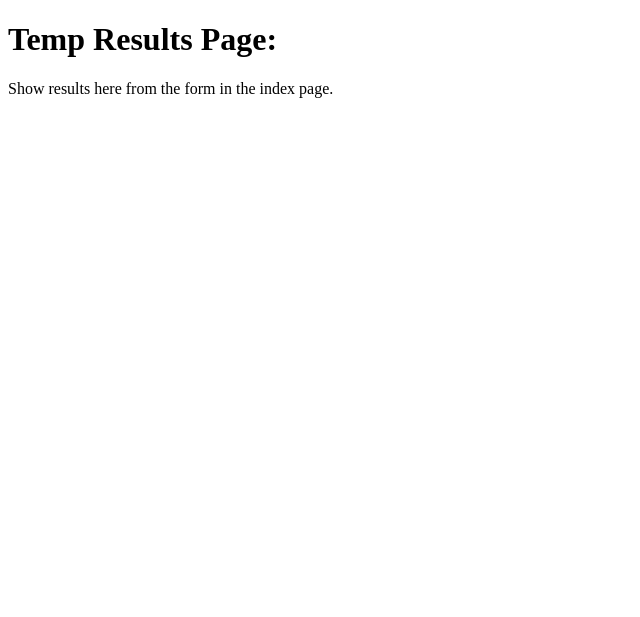
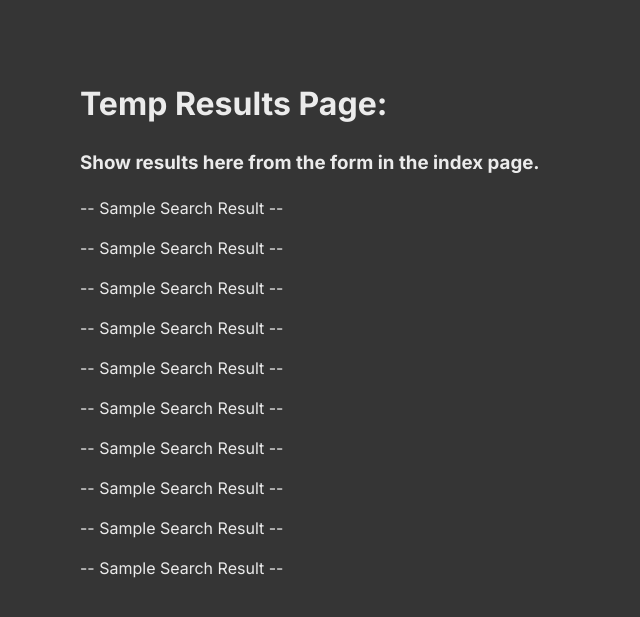
Before and after one commit to MJ-BUC/WebBrowser, a Flask app: template templates/result.html in a window 1280 px wide. Shown: the top 617 px of the page, without its empty margins (0-640 px from the left). Run offline with Flask 2, Linux system fonts and the light colour scheme; the template is opened without the code that fills it, so the values that code supplies are empty.

Commit message:
formatting changes to the html files and some addition of css

```diff
--- a/app.py
+++ b/app.py
@@ -11,12 +11,6 @@ app = Flask(__name__, template_folder=template_path)
 def webbrowser():
     return render_template('index.html')
 
-# @app.route('/', methods=['POST'])
-# def my_form_post():
-#     text = request.form['text']
-#     processed_text = text.upper()
-#     return processed_text
-
 @app.route('/result', methods = ['POST', 'GET'])
 def data():
     if request.method == 'GET':
--- /dev/null
+++ b/static/styles/resultstyle.css
@@ -0,0 +1,55 @@
+:root {
+
+    --ui-color-n-100: #ebebeb;
+    --ui-color-n-200: #353535;
+    --ui-color-n-300: #3e1a1a;
+    --ui-color-n-400: #212667;
+
+
+    --ui-typography-typeface: "Inter", sans-serif;
+
+  /* FONT SIZE */
+
+  --ui-typography-h1: 1.9375rem;
+  --ui-typography-p : 1rem;
+  --ui-typography-s : .8125rem;
+
+  /* LEADING */
+
+  --ui-typography-h1-leading: 1.2;
+  --ui-typography-p-leading : 1.5;
+
+  /* MARGIN */
+
+  --ui-typography-margin-heading: .75rem;
+  --ui-typography-margin-body   : 1.125rem;
+
+  --ui-background-color-primary: linear-gradient(to right, var(--ui-color-n-300), var(--ui-color-n-400));
+}
+
+body {
+    background-color: var(--ui-color-n-200);
+    color: var(--ui-color-n-100);
+    font-family: var(--ui-typography-typeface);
+    font-feature-settings: "liga", "kern";
+    font-size: var(--ui-typography-p);
+    font-weight: 400;
+    line-height: var(--ui-typography-p-leading);
+    margin: 0 auto;
+    margin-left: 80px;
+    margin-top: 80px;
+    text-rendering: optimizeLegibility;
+    -webkit-font-smoothing: antialiased;
+}
+
+h1 {
+    color: var(--ui-color-n-100);
+}
+
+h3 {
+    color: var(--ui-color-n-100)
+}
+
+p {
+    color: var(--ui-color-n-100);
+}
--- a/templates/index.html
+++ b/templates/index.html
@@ -22,7 +22,7 @@
     <link rel="icon" type="image/png" href="#" sizes="48x48">
     <!-- PERFORMANCE -->
     <link rel="stylesheet" href="https://fonts.googleapis.com/css2?family=Inter:wght@400;700&display=swap">
-    <link rel="preload" as="style" href="/static/styles/style.css">
+    <link rel="preload" as="style" href="{{ url_for('static',filename='styles/style.css') }}">
     <link rel= "stylesheet" type= "text/css" href= "{{ url_for('static',filename='styles/style.css') }}"> <!-- allows flask to see the css file -->
     <!-- Scripting -->
     <script src="js/fileWriting.js" type="text/javascript" defer></script>
--- a/templates/result.html
+++ b/templates/result.html
@@ -1,11 +1,43 @@
 <!DOCTYPE html>
-<html>
-    <header>
+<html lang="en">
+    <head>
+        <!-- META -->
+        <meta charset="UTF-8">
+        <meta name="viewport" content="width=device-width, initial-scale=1">
+        <meta name="uisual" content="Made with Uisual (uisual.com)">
+        <meta name="author" content="#">
+        <meta name="description" content="#">
+        <meta name="referrer" content="unsafe-url">
+        <meta name="robots" content="index, follow">
+        <!-- SPEED -->
+        <link rel="preconnect" href="https://res.cloudinary.com">
+        <link rel="dns-prefetch" href="https://res.cloudinary.com">
+        <link rel="preconnect" href="https://fonts.googleapis.com">
+        <link rel="dns-prefetch" href="https://fonts.googleapis.com">
+        <link rel="preconnect" href="https://fonts.gstatic.com">
+        <link rel="dns-prefetch" href="https://fonts.gstatic.com">
+        <!-- LINK -->
+        <link rel="me" href="#">
+        <link rel="canonical" href="#">
+        <link rel="icon" type="image/png" href="#" sizes="48x48">
+        <!-- PERFORMANCE -->
+        <link rel="stylesheet" href="https://fonts.googleapis.com/css2?family=Inter:wght@400;700&display=swap">
+        <link rel="preload" as="style" href="{{ url_for('static',filename='styles/resultstyle.css') }}">
+        <link rel= "stylesheet" type= "text/css" href= "{{ url_for('static',filename='styles/resultstyle.css') }}"> <!-- allows flask to see the css file -->
         <title>Temp Results Page</title>
-    </header>
+    </head>
     <body>
         <h1>Temp Results Page:</h1>
-        <p>Show results here from the form in the index page.</p>
-        <p>{{value}}</p>
+        <h3>Show results here from the form in the index page.</h3>
+        <p>-- Sample Search Result --</p>
+        <p>-- Sample Search Result --</p>
+        <p>-- Sample Search Result --</p>
+        <p>-- Sample Search Result --</p>
+        <p>-- Sample Search Result --</p>
+        <p>-- Sample Search Result --</p>
+        <p>-- Sample Search Result --</p>
+        <p>-- Sample Search Result --</p>
+        <p>-- Sample Search Result --</p>
+        <p>-- Sample Search Result --</p>
     </body>
 </html>
```
